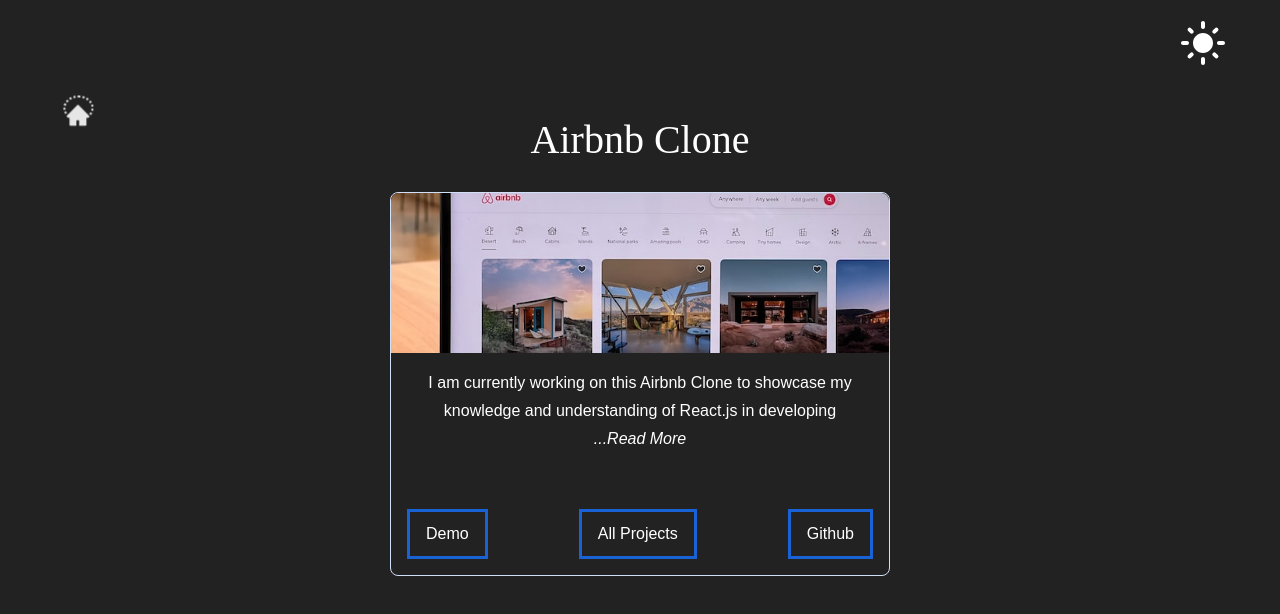
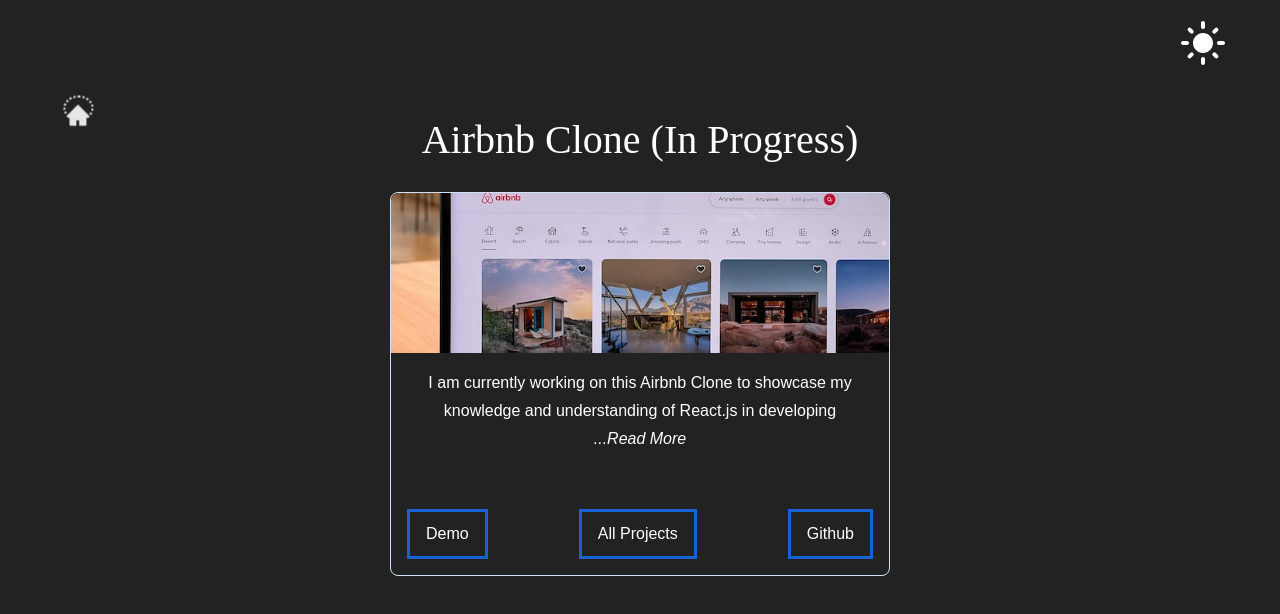
Before and after one commit to Danthesage01/port, a React (Create React App) app: page /projects/1 in a window 1280 px wide. Shown: the top 614 px of the page. Built offline with nearby package versions, Linux system fonts and the light colour scheme.

Commit message:
update to data

```diff
--- a/src/data.js
+++ b/src/data.js
@@ -3,7 +3,7 @@
     id: 1,
     category: "REACT",
     image: "/images/airbnb.jpg",
-    title: "Airbnb Clone",
+    title: "Airbnb Clone (In Progress)",
     description: `I am currently working on this Airbnb Clone to showcase my knowledge and understanding of React.js in developing
             modern, responsive and user-friendly applications. I used create react-app and utilised react-router-dom for easy navigations and routing within the app. I am currently using mock data as database on the application, however, I intend to integrate Firebase 9 for the database and authentication.`,
     github: "https://github.com/Danthesage01/airbnb",
```
